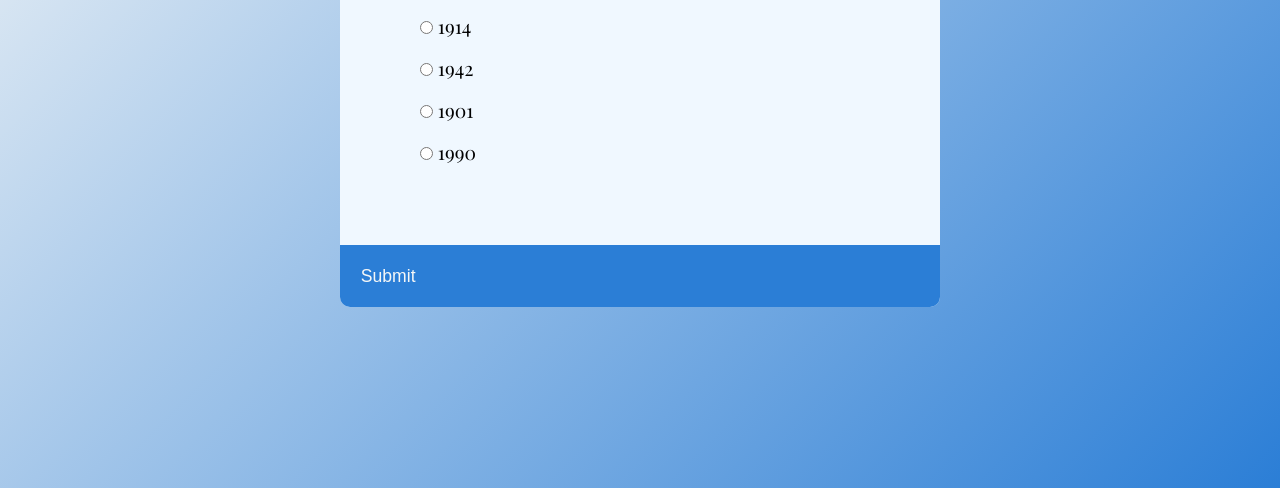
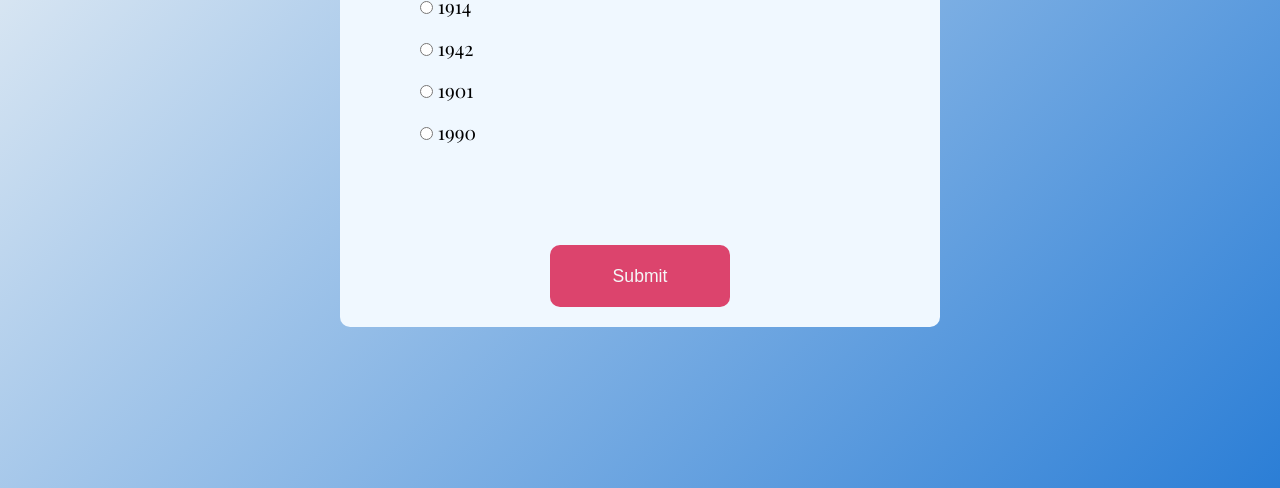
Before and after one commit to ch13Nataliia/quiz-app, a plain HTML site: page index.html in a window 1280 px wide. Shown: the part 312-800 px from the top of the page. Drawn offline with nearby package versions, Linux system fonts and the light colour scheme.

Commit message:
changed UI button

```diff
--- a/style.css
+++ b/style.css
@@ -41,14 +41,17 @@ ul li label {
   cursor: pointer;
 }
 button {
-  background-color: #2b7ed6;
+  background-color: #dc446d;
   color: #f5f7f7;
   border: none;
+  border-radius: 10px;
   display: flex;
-  width: 100%;
+  width: 30%;
   cursor: pointer;
   font-size: 1.1rem;
   padding: 1.3rem;
+  justify-content: center;
+  margin: 20px auto;
 }
 button:hover {
   background-color: rgb(146, 167, 187);
```
